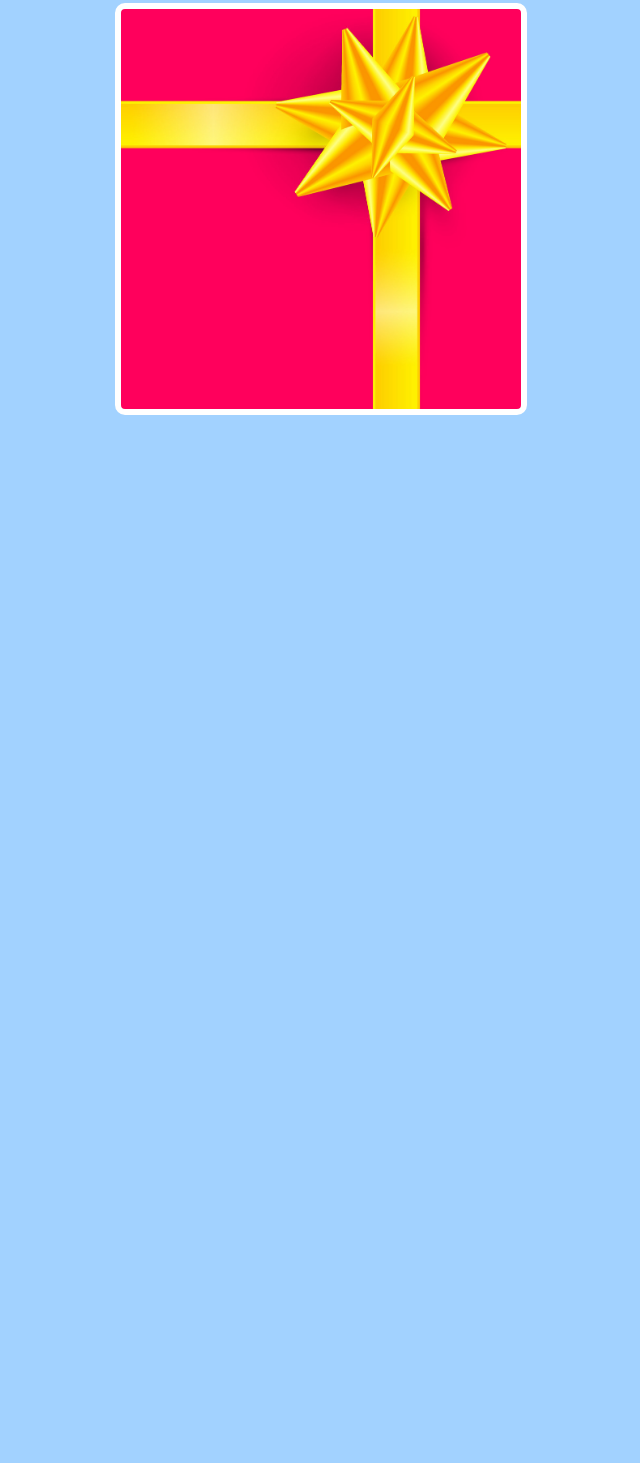
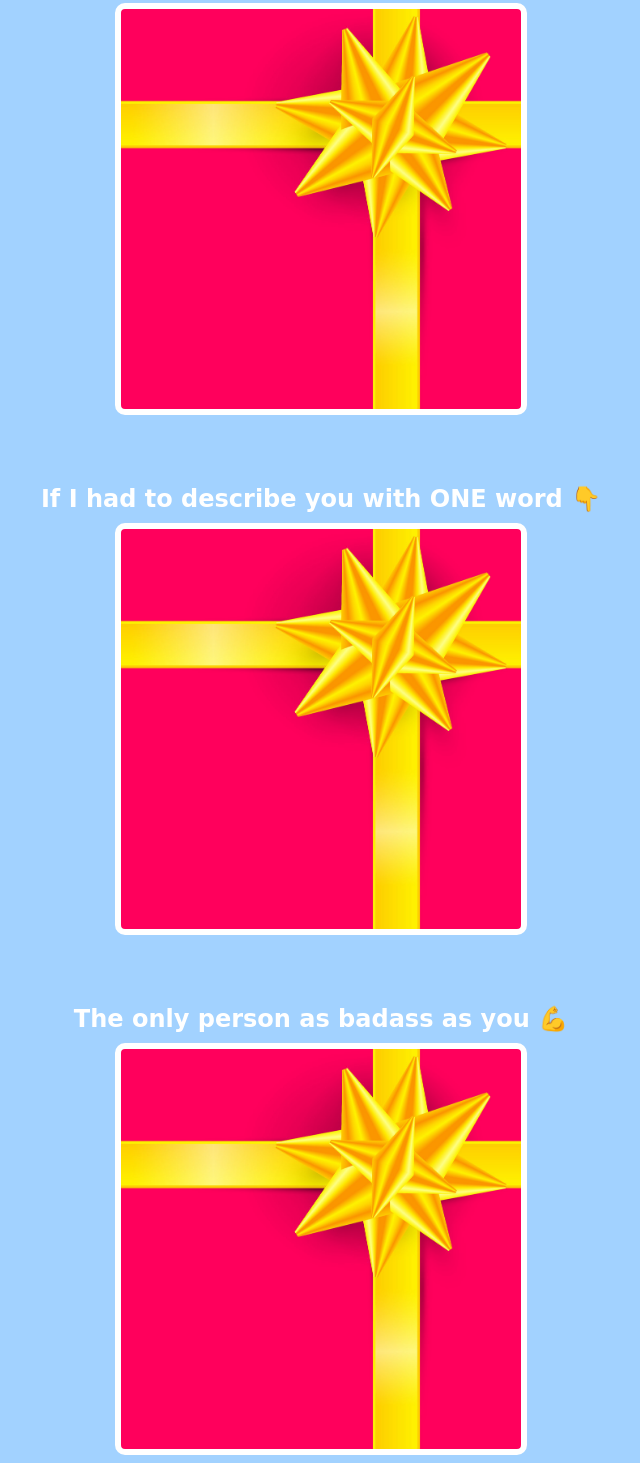
Before and after one commit to ShubhamGupta2505/Web_Dev_Basic, a website built with Vite: page Birthday Gift Site/birthday.html in a window 1280 px wide. Shown: the part 1052-2515 px from the top of the page, without its empty margins (319-959 px from the left). Before the commit the page ends 1475 px from the top, so only its background shows below. Built offline with nearby package versions, Linux system fonts and the light colour scheme; a web font is replaced by a local one.

Commit message:
Birthday gift  adding all gift

```diff
--- a/Birthday Gift Site/birthday.css
+++ b/Birthday Gift Site/birthday.css
@@ -64,3 +64,9 @@ h1,h3, p {
 #gift-img-hot:hover {
     background-image: url(images/hot.gif);
 }
+#gift-img-genius:hover {
+    background-image: url(images/genius.gif);
+}
+#gift-img-badass:hover {
+    background-image: url(images/badass.gif);
+}
--- a/Birthday Gift Site/birthday.html
+++ b/Birthday Gift Site/birthday.html
@@ -23,6 +23,14 @@
             <h2 class="gift-title"> How people react when you enter the room 😍</h2>
             <div class="gift-img" id="gift-img-hot"></div>
         </div>
+        <div class="gift-section">
+            <h2 class="gift-title"> If I had to describe you with ONE word 👇</h2>
+            <div class="gift-img" id="gift-img-genius"></div>
+        </div>
+        <div class="gift-section">
+            <h2 class="gift-title"> The only person as badass as you 💪</h2>
+            <div class="gift-img" id="gift-img-badass"></div>
+        </div>
     </div>
 </body>
 </html>
```
